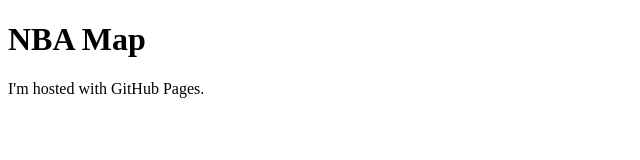
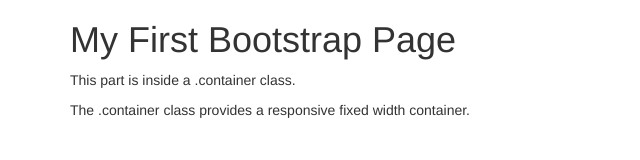
Before and after one commit to Smrtolet/NBA_Birthmap, a plain HTML site: page index.html in a window 1280 px wide. Shown: the whole page, without its empty margins (0-640 px from the left). Drawn offline with nearby package versions, Linux system fonts and the light colour scheme.

Commit message:
Update index.html

```diff
--- a/index.html
+++ b/index.html
@@ -1,11 +1,20 @@
+<!DOCTYPE html>
+<html lang="en">
+<head>
+  <title>Bootstrap Example</title>
+  <meta charset="utf-8">
+  <meta name="viewport" content="width=device-width, initial-scale=1">
+  <link rel="stylesheet" href="https://maxcdn.bootstrapcdn.com/bootstrap/3.4.0/css/bootstrap.min.css">
+  <script src="https://ajax.googleapis.com/ajax/libs/jquery/3.4.1/jquery.min.js"></script>
+  <script src="https://maxcdn.bootstrapcdn.com/bootstrap/3.4.0/js/bootstrap.min.js"></script>
+</head>
+<body>
 
-<!DOCTYPE html>
+<div class="container">
+  <h1>My First Bootstrap Page</h1>
+  <p>This part is inside a .container class.</p>
+  <p>The .container class provides a responsive fixed width container.</p>
+</div>
 
-<html>
-
-
-<body>
-<h1>NBA Map</h1>
-<p>I'm hosted with GitHub Pages.</p>
 </body>
 </html>
```
